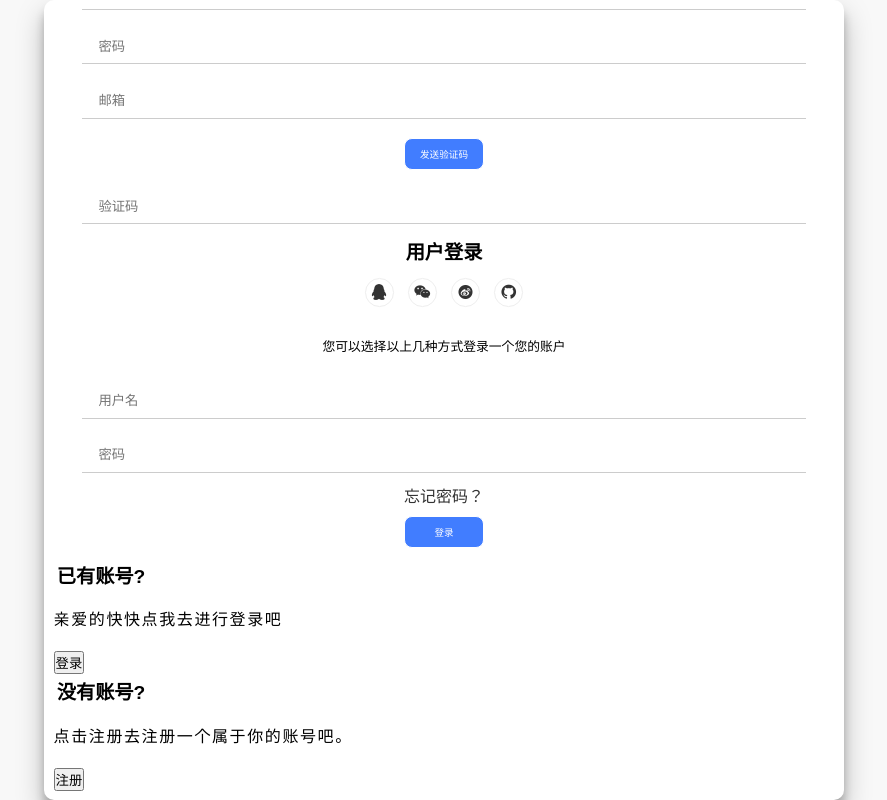
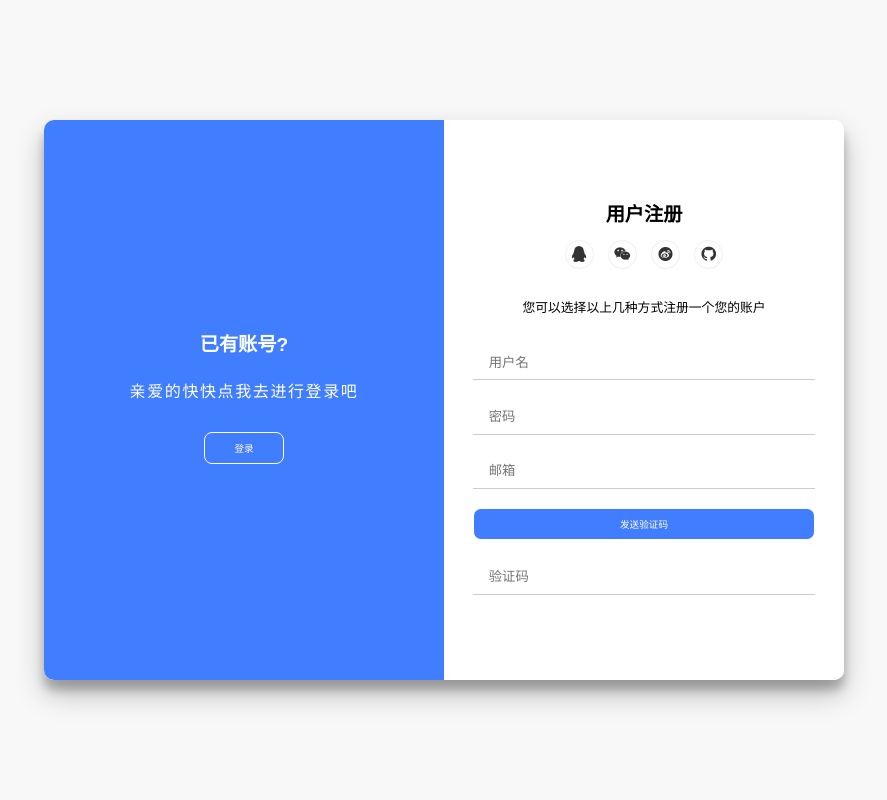
Before and after one commit to ChaunceyCHI/CSS-JS-Demo, a plain HTML site: page 登录注册界面/登陆注册界面.html in a window 1280 px wide. Both pictures are taken after a click on the button "注册". Shown: the whole page, without its empty margins (196-1083 px from the left). Drawn offline with Linux system fonts and the light colour scheme.

Commit message:
finish(修正了JS文件引入)
在头部引入JS文件时添加async属性可以实现异步加载。

```diff
--- a/登录注册界面/index.js
+++ b/登录注册界面/index.js
@@ -0,0 +1,6 @@
+const container = document.querySelector('#container');
+const signInButton = document.querySelector('#signIn');
+const signUpButton = document.querySelector('#signUp');
+
+signUpButton.addEventListener('click',()=> container.classList.add('right-panel-active') );
+signInButton.addEventListener('click',()=> container.classList.remove('right-panel-active'))
--- a/登录注册界面/style.css
+++ b/登录注册界面/style.css
@@ -112,3 +112,101 @@ text-decoration: none;
     font-size: 0.6rem;
     padding: 0.5rem 0;
 }
+
+button#send_code{
+    width: 100%;
+}
+button.ghost{
+    background: transparent;
+    border-color: white;
+    border: 1px solid white;
+    outline: none;
+    cursor: pointer;
+    width: 5rem;
+    border-radius: 8px;
+    transition: all 800ms ease-in;
+    margin: 0.6rem 0;
+    padding: 0.5rem 0;
+    color: white;
+    font-size: 0.6rem;
+}
+button.ghost:active{
+    transform: scale(0.95,0.95);
+}
+
+.form-container{
+    position: absolute;
+    top: 0;
+    height: 100%;
+    transition: all 0.5s ease-in;
+}
+
+.sing-in-container{
+    left: 0;
+    width: 50%;
+    z-index: 2;
+}
+.sign-up-container{
+    left: 0;
+    width: 50%;
+    opacity: 0;
+    z-index: 1;
+}
+
+.overlay{
+    background: #417dff;
+    width: 200%;
+    height: 100%;
+    position: relative;
+    left: -100%;
+    transition: all 0.6s ease-in-out;
+    color: white;
+}
+.overlay-container{
+    position: absolute;
+    top: 0;
+    right: 0;
+    width: 50%;
+    height: 100%;
+    overflow: hidden;
+    transition: all 0.6s ease-in-out;
+    z-index: 99;
+}
+.overlay-panner{
+    position: absolute;
+    top: 0;
+    display: flex;
+    flex-direction: column;
+    justify-content: center;
+    align-items: center;
+    width: 50%;
+    height: 100%;
+    padding:0 2.2rem;
+}
+.overlay-right{
+    right: 0;
+}
+
+.container.right-panel-active .overlay-container{
+    transform:translateX(-100%);
+}
+.container.right-panel-active .sign-in-container{
+    transform:translateX(100%);
+}
+.container.right-panel-active .sign-up-container{
+    transform:translateX(100%);
+    opacity: 1;
+    z-index: 5;
+    transition: all 0.6s ease-in-out;
+}
+.container.right-panel-active .overlay{
+    transform: translateX(50%);
+}
+.container.right-panel-active .overlay-left{
+    transform: translateX(0);
+    transition: all 0.6s ease-in-out;
+}
+.container.right-panel-active .overlay-right{
+    transform: translateX(20%);
+    transition: all 0.6s ease-in-out;
+}
--- a/登录注册界面/登陆注册界面.html
+++ b/登录注册界面/登陆注册界面.html
@@ -5,7 +5,7 @@
     <title>登陆注册界面</title>
     <link rel="stylesheet" href="./style.css">
     <link rel="stylesheet" href="./assets/iconfont/iconfont.css">
-    <script src="./index.js"></script>
+    <script src="./index.js" async></script>
 </head>
 <body>
 <div class="container" id="container">
@@ -50,12 +50,12 @@
             <div class="overlay-panner overlay-left">
                 <h1>已有账号?</h1>
                 <p>亲爱的快快点我去进行登录吧</p>
-                <button class="ghost" id="ghost">登录</button>
+                <button class="ghost" id="signIn">登录</button>
             </div>
             <div class="overlay-panner overlay-right">
                 <h1>没有账号?</h1>
                 <p>点击注册去注册一个属于你的账号吧。</p>
-                <button class="ghost" id="ghost">注册</button>
+                <button class="ghost" id="signUp">注册</button>
             </div>
         </div>
     </div>
```
